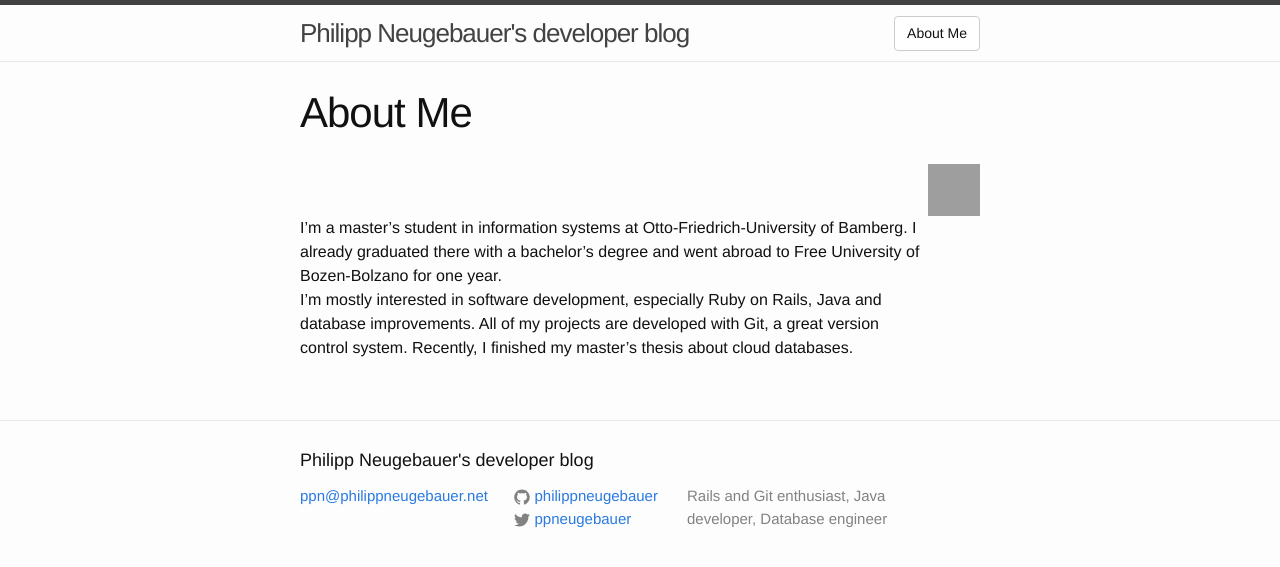
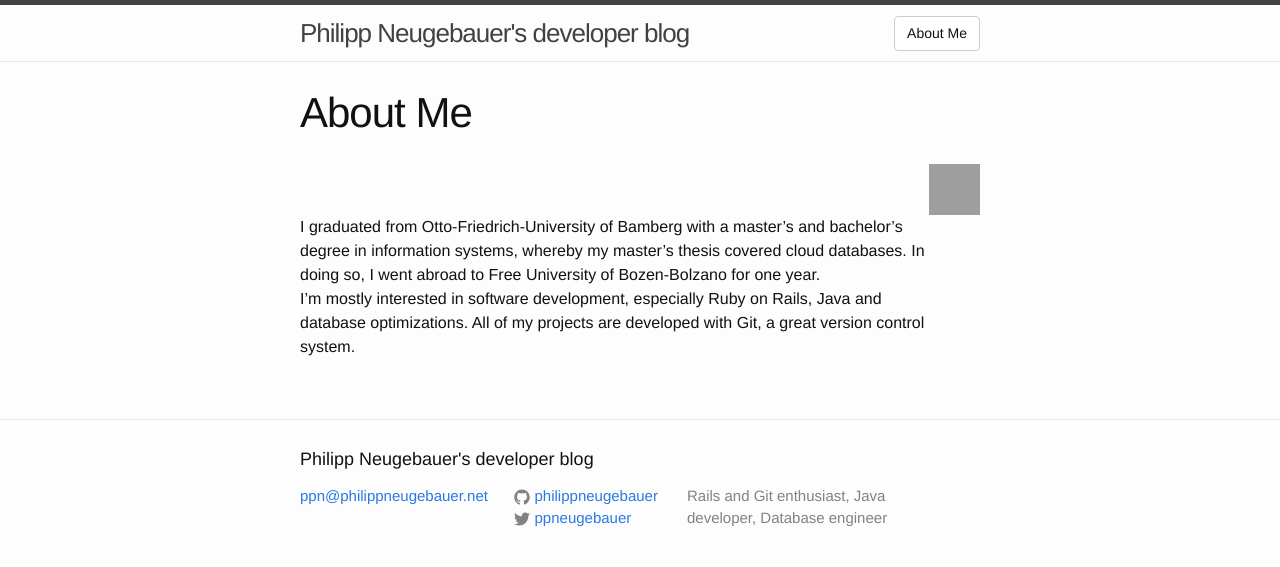
Before and after one commit to philippneugebauer/philippneugebauer.github.io, a Jekyll site: the page built from about.md, in a window 1280 px wide. Shown: the top 567 px of the page. Built offline with Jekyll 4.4.1, drawn with Linux system fonts in a browser that asks for light colours; grey boxes are pictures that could not be loaded.

Commit message:
about me revision

```diff
--- a/about.md
+++ b/about.md
@@ -5,5 +5,5 @@ permalink: /about/
 ---
 
 ||![me](http://www.gravatar.com/avatar/140f700db0703975a38481d26b110e50.png?s=150)|
-|I'm a master's student in information systems at Otto-Friedrich-University of Bamberg. I already graduated there with a bachelor's degree and went abroad to Free University of Bozen-Bolzano for one year.||
-|I'm mostly interested in software development, especially Ruby on Rails, Java and database improvements. All of my projects are developed with Git, a great version control system. Recently, I finished my master's thesis about cloud databases.||
+|I graduated from Otto-Friedrich-University of Bamberg with a master's and bachelor's degree in information systems, whereby my master's thesis covered cloud databases. In doing so, I went abroad to Free University of Bozen-Bolzano for one year.||
+|I'm mostly interested in software development, especially Ruby on Rails, Java and database optimizations. All of my projects are developed with Git, a great version control system.||
```
